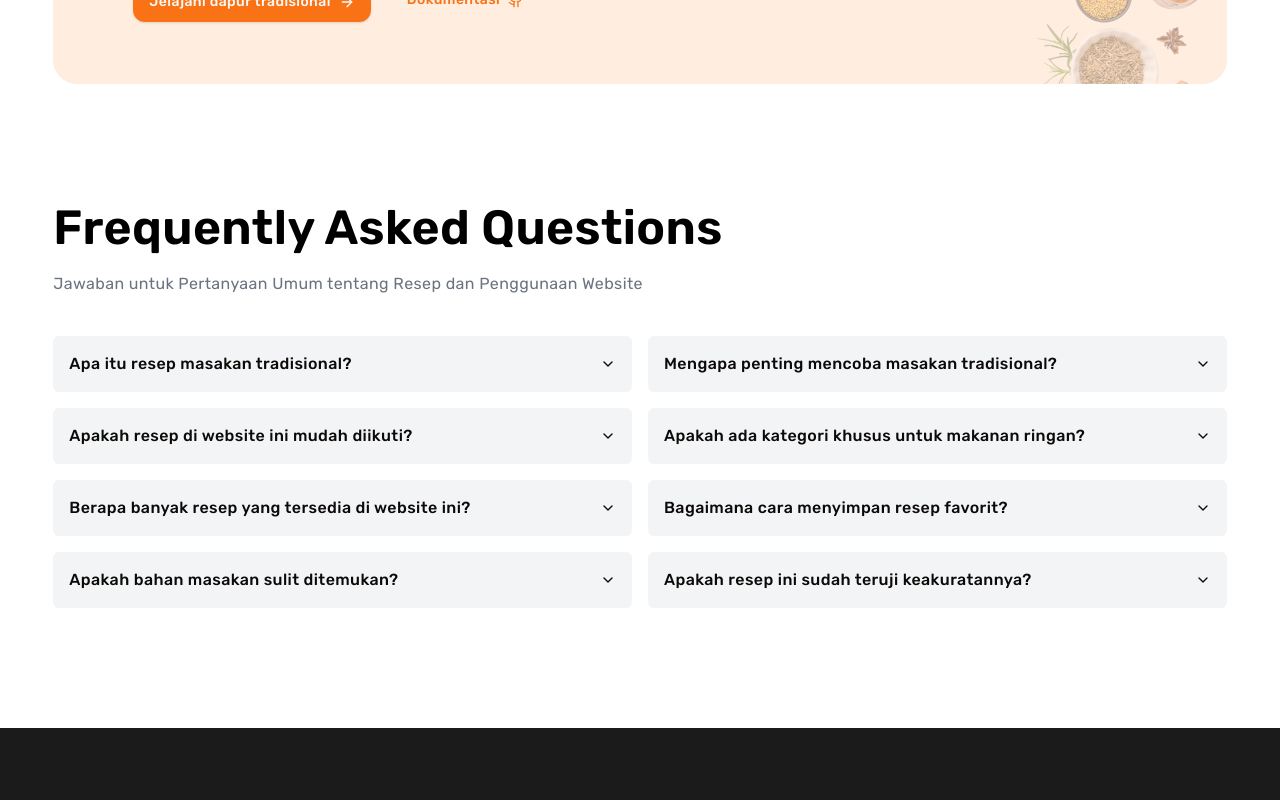
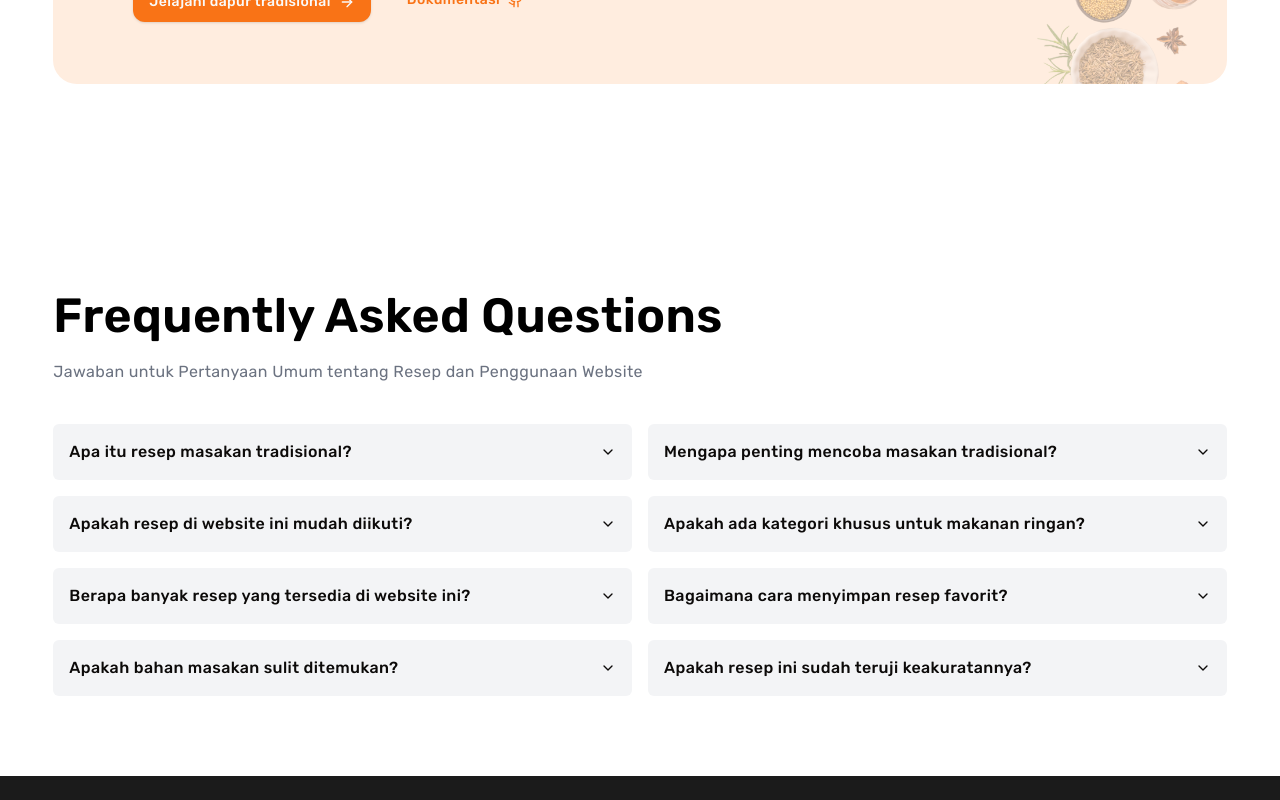
Before and after one commit to AhmadJanuarr/dapur-tradisional, a React (Vite) app: page / in a window 1280 px wide. Shown: the part 2880-3680 px from the top of the page. Built offline with nearby package versions, Linux system fonts and the light colour scheme; no server answers; a web font is replaced by a local one.

Commit message:
fix: adjust spacing and layout in SupportFaq component for improved readability

```diff
--- a/src/components/Views/Home/SupportFaq.tsx
+++ b/src/components/Views/Home/SupportFaq.tsx
@@ -15,9 +15,9 @@ interface SupportFaqSectionProps {
 
 const SupportFaq = ({ heading, subheading }: SupportFaqSectionProps) => {
   return (
-    <section className="mx-auto mt-10 flex flex-col items-center justify-center px-5 py-20 lg:w-11/12 lg:px-0 2xl:w-4/5">
+    <section className="mx-auto mt-20 flex flex-col items-center justify-center px-5 pb-10 lg:mt-52 lg:w-11/12 lg:px-0 2xl:w-4/5 ">
       <header className="w-full">
-        <h1 className="text heading pb-5 font-semibold text-black dark:text-white">{heading}</h1>
+        <h1 className="text heading pb-2 font-semibold text-black dark:text-white md:pb-5">{heading}</h1>
         <p className="subheading text-gray-500 dark:text-white">{subheading}</p>
       </header>
 
@@ -30,7 +30,7 @@ const SupportFaq = ({ heading, subheading }: SupportFaqSectionProps) => {
               className="w-full rounded-md bg-gray-100 px-2 dark:bg-darkBackground lg:px-4"
             >
               <AccordionItem value={`item-${index}`} className="subheading border-none dark:text-white">
-                <AccordionTrigger>{question}</AccordionTrigger>
+                <AccordionTrigger className="text-left">{question}</AccordionTrigger>
                 <AccordionContent>{answer}</AccordionContent>
               </AccordionItem>
             </Accordion>
```
